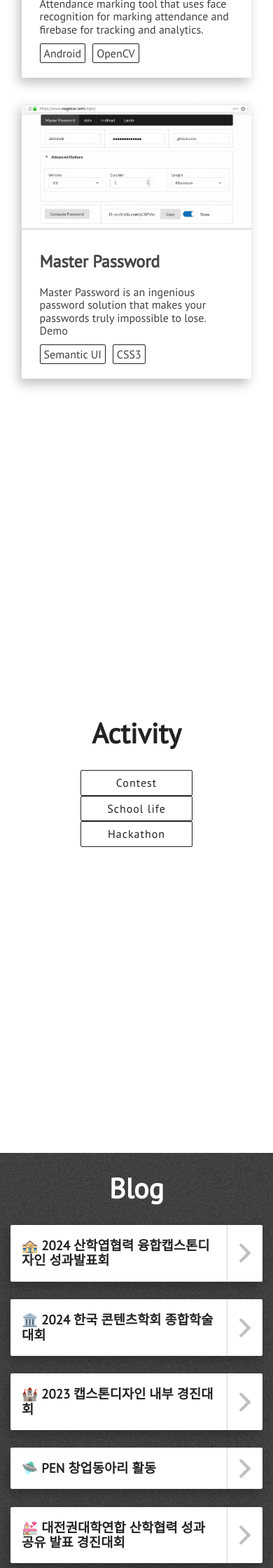
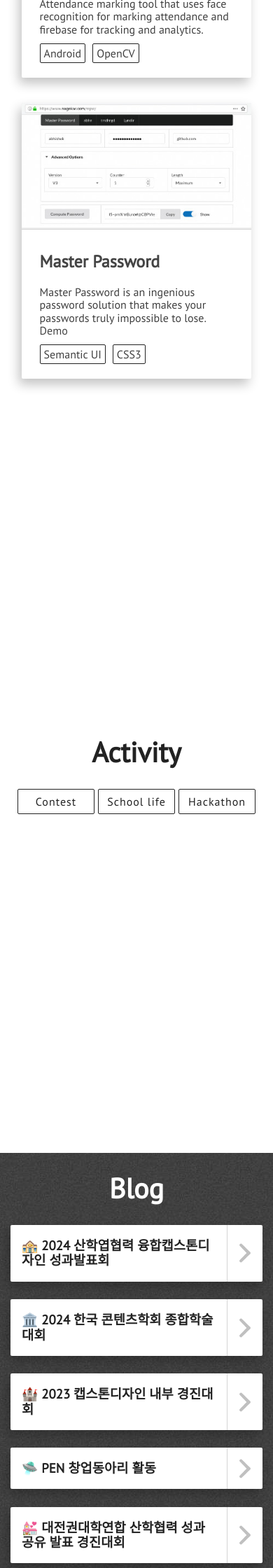
Before and after one commit to EJ-pro/EJ-pro.github.io, a Jekyll site: the page built from index.html, in a window 390 px wide. Shown: the part 3965-6205 px from the top of the page at 70% size. Built offline with Jekyll 4.4.1, drawn with Linux system fonts in a browser that asks for light colours; nearby versions of some CDN libraries.

Commit message:
main.css 수정

```diff
--- a/assets/css/main.css
+++ b/assets/css/main.css
@@ -157,6 +157,14 @@
   grid-gap: 10px;
 }
 
+.activity-wrapper {
+  display: -ms-grid;
+  display: grid;
+  -ms-grid-columns: 50% 50%;
+      grid-template-columns: 50% 50%;
+  grid-gap: 10px;
+}
+
 .full-width {
   width: 100%;
   max-width: 100%;
@@ -267,6 +275,19 @@
           justify-content: space-evenly;
 }
 
+.activity-grid {
+  display: -ms-grid;
+  display: grid;
+  -ms-grid-columns: auto auto;
+      grid-template-columns: auto auto;
+  grid-auto-rows: auto;
+  grid-row-gap: 20px;
+  grid-column-gap: 10px;
+  -webkit-box-pack: space-evenly;
+      -ms-flex-pack: space-evenly;
+          justify-content: space-evenly;
+}
+
 .footer {
   background-color: #444;
   display: -webkit-box;
@@ -304,7 +325,31 @@
   color: #222;
 }
 
+.activity-card {
+  padding: 10px;
+  -webkit-transition: all ease-in-out 0.3s;
+  transition: all ease-in-out 0.3s;
+  color: #222;
+}
+
 .project-title {
+  font-weight: bold;
+  font-size: 20px;
+  font-size: 1.25rem;
+  font-family: Arial, sans-serif;
+  margin: 10px 0 20px;
+  display: -webkit-box;
+  display: -ms-flexbox;
+  display: flex;
+  -webkit-box-pack: justify;
+      -ms-flex-pack: justify;
+          justify-content: space-between;
+  -webkit-box-align: center;
+      -ms-flex-align: center;
+          align-items: center;
+}
+
+.activity-title {
   font-weight: bold;
   font-size: 20px;
   font-size: 1.25rem;
@@ -329,11 +374,30 @@
   font-size: 1rem;
 }
 
+.activity-link {
+  margin: 10px 0;
+  float: right;
+  font-weight: 500;
+  font-size: 16px;
+  font-size: 1rem;
+}
+
 .project-tags {
   margin: 20px 0;
 }
 
+.activity-tags {
+  margin: 20px 0;
+}
+
 .project-tag-item {
+  background-color: #444;
+  border-radius: 3px;
+  padding: 5px;
+  color: #fff;
+}
+
+.activity-tag-item {
   background-color: #444;
   border-radius: 3px;
   padding: 5px;
@@ -463,7 +527,26 @@
   width: 100%;
 }
 
+.activity-technologies {
+  display: -ms-grid;
+  display: grid;
+  -ms-grid-columns: (minmax(120px, 1fr))[auto-fill];
+      grid-template-columns: repeat(auto-fill, minmax(120px, 1fr));
+  margin: 20px 0;
+  grid-gap: 5px;
+  grid-row-gap: 10px;
+  width: 100%;
+}
+
 .project-technology {
+  border: 1px solid #222;
+  border-radius: 2px;
+  margin: 0 5px;
+  padding: 3px 5px;
+}
+
+
+.activity-technology {
   border: 1px solid #222;
   border-radius: 2px;
   margin: 0 5px;
@@ -474,7 +557,15 @@
   margin-left: 0px;
 }
 
+.activity-technology:first-child {
+  margin-left: 0px;
+}
+
 .project-technology:last-child {
+  margin-right: 0px;
+}
+
+.activity-technology:last-child {
   margin-right: 0px;
 }
 
@@ -489,6 +580,15 @@
 
 @media screen and (max-width: 775px) {
   .project-technologies {
+    -ms-grid-columns: auto auto auto;
+        grid-template-columns: auto auto auto;
+    width: -webkit-fit-content;
+    width: -moz-fit-content;
+    width: fit-content;
+    margin: 20px auto;
+  }
+
+  .activity-technologies {
     -ms-grid-columns: auto auto auto;
         grid-template-columns: auto auto auto;
     width: -webkit-fit-content;
@@ -542,7 +642,22 @@
         grid-template-columns: auto;
   }
 
+  .activity-grid {
+    -ms-grid-columns: auto;
+        grid-template-columns: auto;
+  }
+
   .projects-wrapper {
+    display: -ms-grid;
+    display: grid;
+    -ms-grid-columns: auto;
+        grid-template-columns: auto;
+    grid-gap: 10px;
+    -webkit-box-pack: center;
+        -ms-flex-pack: center;
+            justify-content: center;
+  }
+  .activity-wrapper {
     display: -ms-grid;
     display: grid;
     -ms-grid-columns: auto;
```
